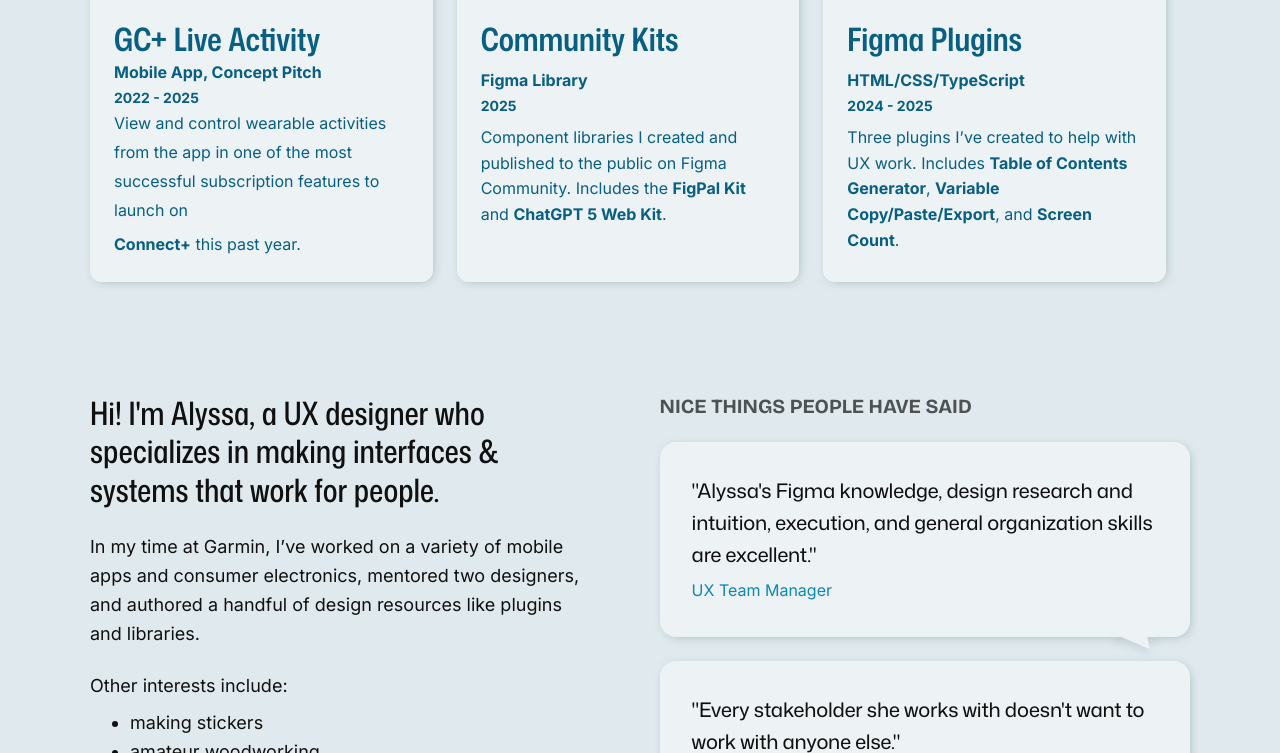
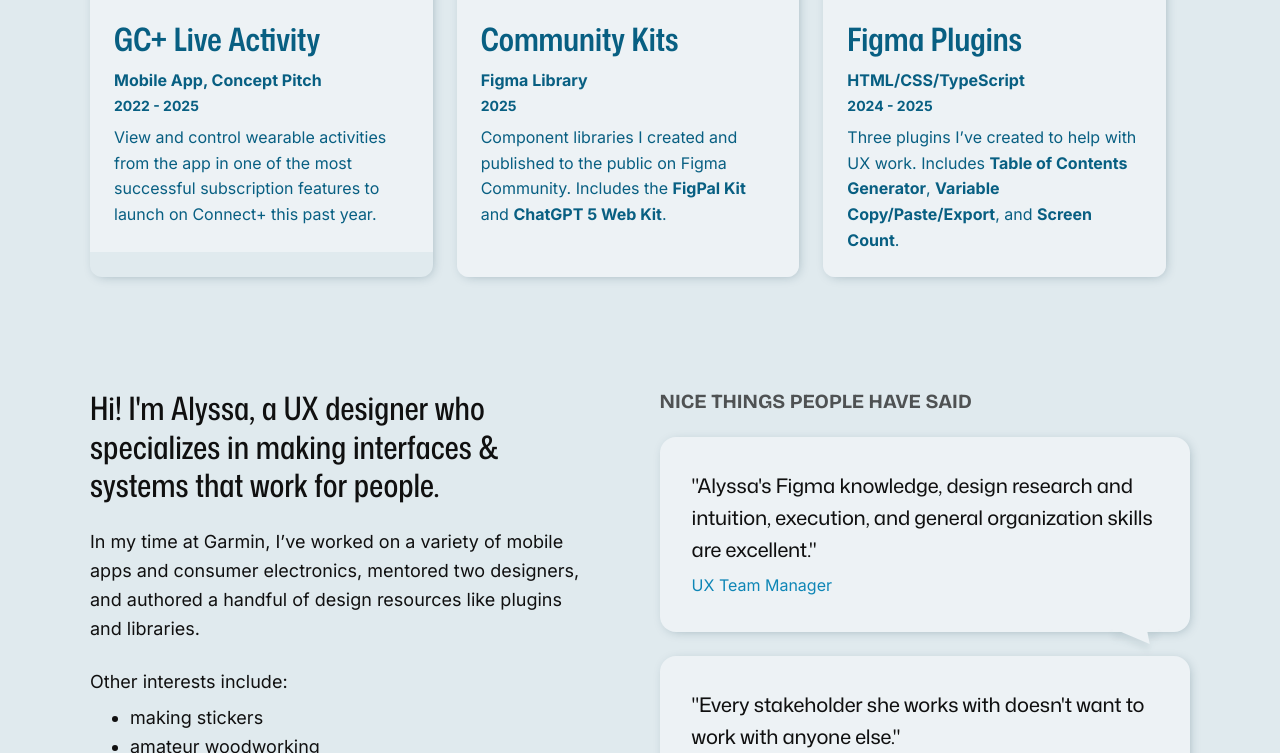
Before and after one commit to alyssafusato/alyssafusato.github.io, a Jekyll site: the page built from index.html, in a window 1280 px wide and 900 px high, scrolled down 1023 px, cut to the strip 147-900 px from the top of the window. Built offline with Jekyll 4.4.1, drawn with Linux system fonts in a browser that asks for light colours.

Commit message:
Removed link to GC+ on Live Activity card due to line break

```diff
--- a/_data/projects.yaml
+++ b/_data/projects.yaml
@@ -29,7 +29,7 @@ main-projects:
 other-projects:
   - name: GC+ Live Activity
     link: /live-activity
-    description: View and control wearable activities from the app in one of the most successful subscription features to launch on <a href="https://www.garmin.com/en-US/p/1565777/" target="_blank" class="text-link font-bold">Connect+</a> this past year.
+    description: View and control wearable activities from the app in one of the most successful subscription features to launch on Connect+ this past year.
     date: 2022 - 2025
     type: Mobile App, Concept Pitch
     image: "/assets/images/live-activity-thumbnail.png"
```
